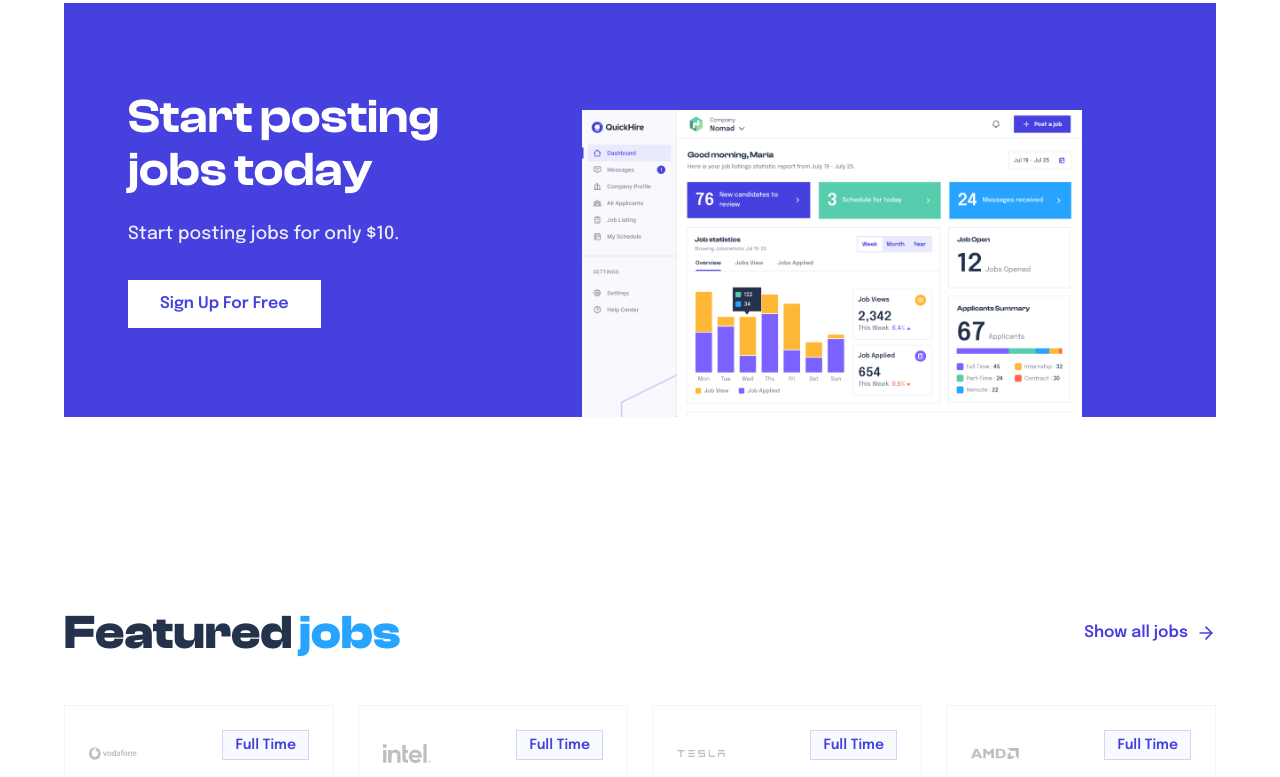
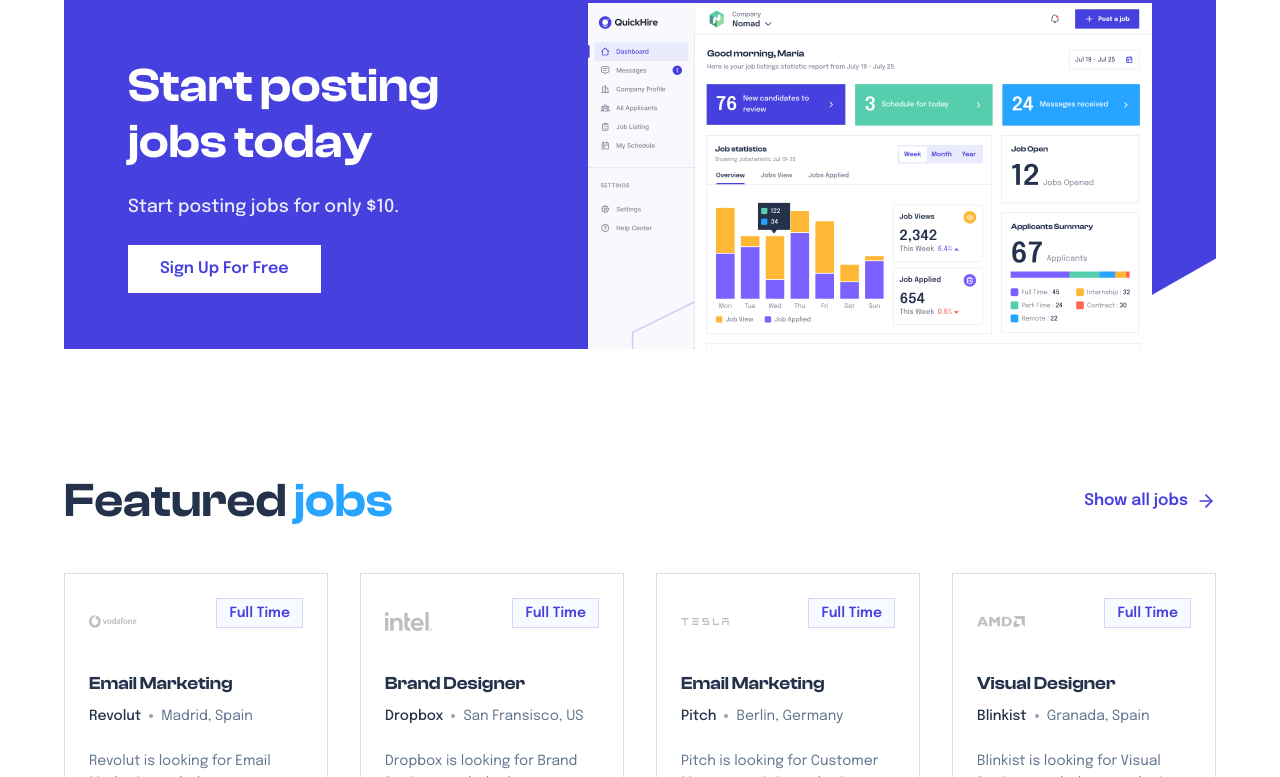
Before and after one commit to rakibislam2233/quick-hire, a Next.js app: page / in a window 1280 px wide. Shown: the part 1783-2560 px from the top of the page. Built offline with nearby package versions, Linux system fonts and the light colour scheme.

Commit message:
feat: update CTA, ExploreCategories, and FeaturedJobs components

```diff
--- /dev/null
+++ b/components/Card/FeaturedJobCard.tsx
@@ -0,0 +1,9 @@
+import React from 'react'
+
+const FeaturedJobCard = () => {
+  return (
+    <div>FeaturedJobCard</div>
+  )
+}
+
+export default FeaturedJobCard
--- a/components/Pages/Main/Home/CallToAction.tsx
+++ b/components/Pages/Main/Home/CallToAction.tsx
@@ -4,32 +4,56 @@
 
 const CallToAction = () => {
   return (
-    <section className="w-full bg-white py-16 md:py-24">
+    <section className="w-full bg-white py-10 md:py-16 ">
       <div className="w-full container px-5 md:px-16 mx-auto">
-        <div className="bg-primary overflow-visible relative flex flex-col md:flex-row items-center w-full min-h-[400px] md:h-[414px]">
-          {/* Left Content */}
-          <div className="w-full md:w-[45%] p-10 md:p-16 text-white z-10 relative flex flex-col justify-center h-full">
-            <h2 className="text-4xl md:text-5xl font-semibold font-sans mb-4 leading-[1.1]">
-              Start posting <br /> jobs today
+        <div className="bg-primary overflow-hidden relative flex flex-col md:flex-row items-center w-full h-full px-0 pt-16 md:pt-24 pb-24 md:pb-0 border border-none">
+          {/* Top-Left White Triangle — CSS border trick */}
+          <div
+            className="absolute top-0 left-0 z-0"
+            style={{
+              width: 0,
+              height: 0,
+              borderStyle: "solid",
+              borderWidth: "92px 162px 0 0",
+              borderColor: "white transparent transparent transparent",
+              transform: "translate(-1px, -1px)",
+            }}
+          />
+
+          {/* Bottom-Right White Triangle */}
+          <div
+            className="absolute bottom-0 right-0 z-0"
+            style={{
+              width: 0,
+              height: 0,
+              borderStyle: "solid",
+              borderWidth: "0 0 92px 162px",
+              borderColor: "transparent transparent white transparent",
+              transform: "translate(1px, 1px)",
+            }}
+          />
+          {/* Left Content — Mobile: centered | Desktop: left aligned */}
+          <div className="w-full md:w-[40%] text-white z-10 relative flex flex-col items-center md:items-start justify-center h-full space-y-4 md:space-y-6 text-center md:text-left px-16">
+            <h2 className="text-4xl md:text-5xl font-semibold font-sans leading-[1.15]">
+              Start posting <br className="hidden md:block" /> jobs today
             </h2>
-            <p className="text-white/90 font-epilogue text-lg font-medium mb-8 mt-2">
+            <p className="text-white/90 font-epilogue text-base md:text-lg font-medium">
               Start posting jobs for only $10.
             </p>
-            <Link href="/register" className="inline-block">
-              <Button className="bg-white text-primary hover:bg-gray-100 font-epilogue font-semibold rounded-none px-8 py-4 h-12 text-base">
+            <Link href="/register" className="w-full md:w-auto inline-block">
+              <Button className="w-full md:w-auto bg-white text-primary hover:bg-gray-100 font-epilogue font-semibold rounded-none px-8 py-4 h-12 text-base border-0">
                 Sign Up For Free
               </Button>
             </Link>
           </div>
 
           {/* Right Image */}
-          <div className="w-full md:w-[55%] h-full relative pt-[68px] pr-[70px]">
+          <div className="w-full md:w-[60%] h-[346px] relative z-10">
             <Image
               src="/asset/callToAction/admin-dashboard.png"
               alt="Dashboard Preview"
-              width={500}
-              height={400}
-              className="object-contain absolute bottom-0"
+              fill
+              className="object-contain absolute top-[20px] md:top-0 right-0 md:bottom-0 md:right-5"
               priority
             />
           </div>
--- a/components/Pages/Main/Home/ExploreCategories.tsx
+++ b/components/Pages/Main/Home/ExploreCategories.tsx
@@ -1,8 +1,4 @@
-import {
-  ArrowRight,
-  BarChart,
-  Monitor,
-} from "lucide-react";
+import { ArrowRight, BarChart, Monitor } from "lucide-react";
 import Link from "next/link";
 import { HiOutlineBriefcase } from "react-icons/hi";
 import { HiOutlineMegaphone } from "react-icons/hi2";
@@ -63,7 +59,7 @@
 
 const ExploreCategories = () => {
   return (
-    <section className="w-full bg-white py-16 md:py-24">
+    <section className="w-full bg-white py-10 md:py-16 ">
       <div className="w-full container mx-auto px-5 md:px-16">
         {/* Header */}
         <div className="flex flex-col md:flex-row md:items-center justify-between gap-4 mb-12">
--- a/components/Pages/Main/Home/FeaturedJobs.tsx
+++ b/components/Pages/Main/Home/FeaturedJobs.tsx
@@ -99,11 +99,11 @@
 
 const FeaturedJobs = () => {
   return (
-    <section className="w-full bg-white py-16 md:py-24">
+    <section className="w-full bg-white py-10 md:py-16 ">
       <div className="w-full container mx-auto px-5 md:px-16">
         {/* Header */}
         <div className="flex flex-col md:flex-row md:items-center justify-between gap-4 mb-12">
-          <h2 className="text-4xl md:text-5xl font-bold text-[#25324B]">
+          <h2 className="text-4xl md:text-5xl font-semibold text-[#25324B]">
             Featured <span className="text-[#26A4FF]">jobs</span>
           </h2>
           <Link
@@ -116,11 +116,11 @@
         </div>
 
         {/* Grid */}
-        <div className="grid grid-cols-1 md:grid-cols-2 lg:grid-cols-4 gap-6">
+        <div className="grid grid-cols-1 md:grid-cols-2 lg:grid-cols-4 gap-6 md:gap-8">
           {featuredJobs.map((job) => (
             <div
               key={job.id}
-              className="border border-gray-100 p-6 flex flex-col bg-white hover:border-primary/30 transition-colors duration-300"
+              className="border border-[#D6DDEB] p-6 flex flex-col bg-white hover:border-primary/30 transition-colors duration-300"
             >
               {/* Card Header */}
               <div className="flex justify-between items-start mb-6">
@@ -138,7 +138,7 @@
               </div>
 
               {/* Card Body */}
-              <h3 className="text-xl font-bold text-[#25324B] mb-2">
+              <h3 className="text-lg md:text-[18px] font-semibold text-[#25324B] mb-2">
                 {job.title}
               </h3>
               <p className="text-slate-500 font-epilogue text-sm mb-6 flex items-center gap-1">
```
